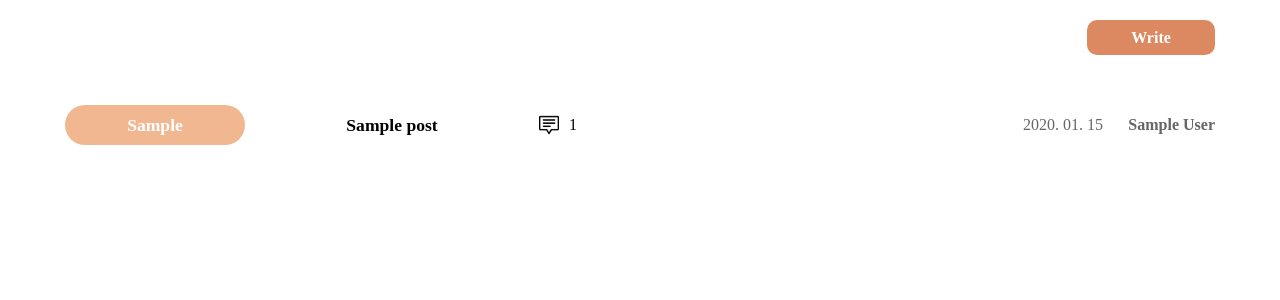
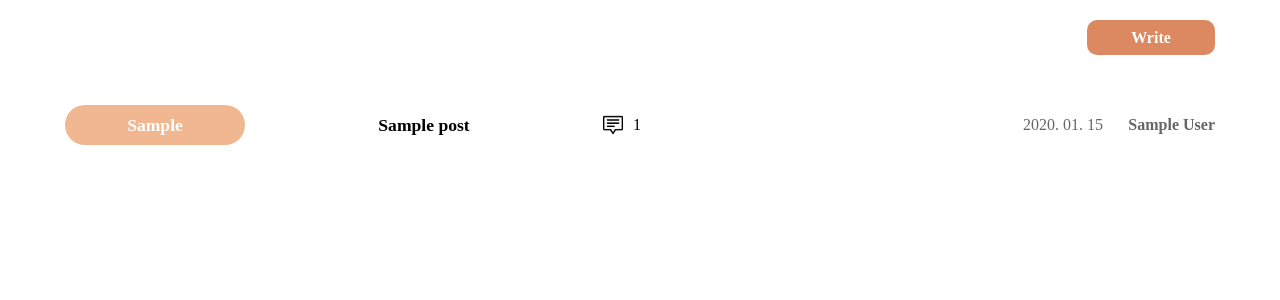
Before and after one commit to ohcmadah/info-overflow, a Django app: page / in a window 1280 px wide. Shown: the part 160-460 px from the top of the page. Run offline with Django 3.2, Linux system fonts and the light colour scheme; a user stored in the database is signed in; tables that the repository leaves empty hold one stand-in row (values such as "Sample post"); parts of the project's set-up code (start-up, migrations or seed data) failed here and were passed over.

Commit message:
left box width

```diff
--- a/blog/static/blog/css/post_list.css
+++ b/blog/static/blog/css/post_list.css
@@ -38,8 +38,8 @@
 
 /* Left Box */
 .left-box {
-    width: 40vw;
-    min-width: 400px;
+    width: 45vw;
+    min-width: 450px;
     display: flex;
     align-items: center;
     justify-content: space-between;
```
